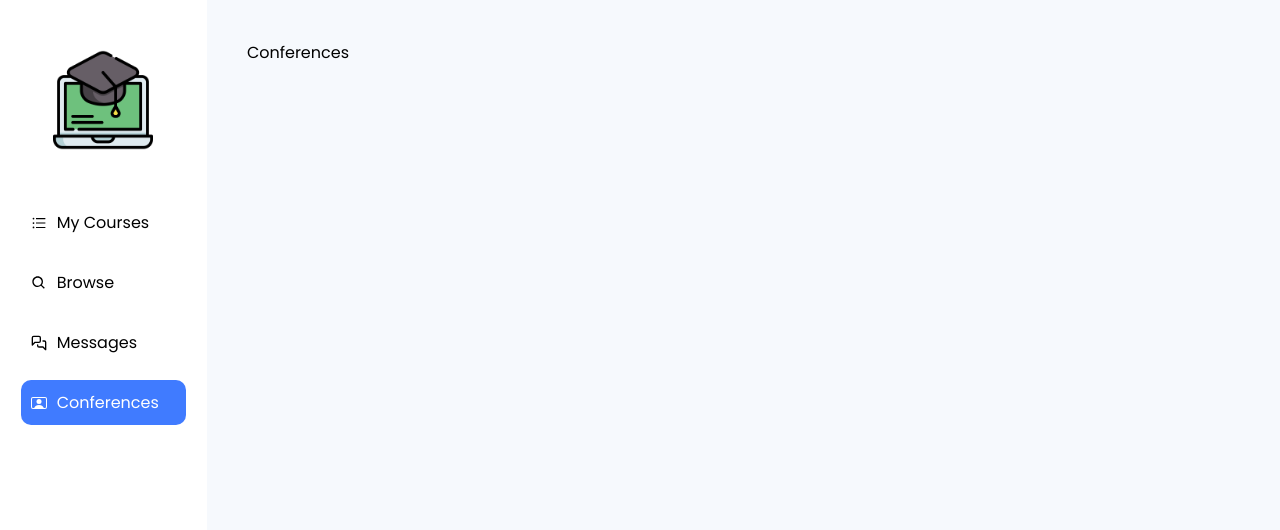
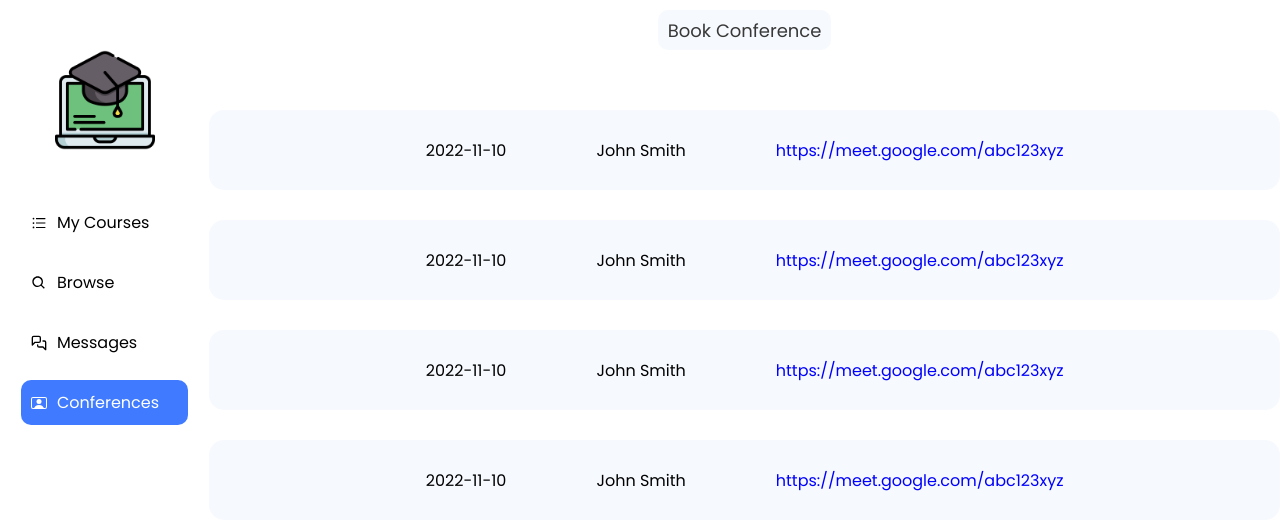
Before and after one commit to amr-hammoud/e-learning-system, a React (Create React App) app in the folder frontend/: page /student/conferences in a window 1280 px wide. Shown: the top 530 px of the page. Built offline with nearby package versions, Linux system fonts and the light colour scheme; the HTML template or start-up script is replaced by a standard one.

Commit message:
<FE> Added design of student's 1-on-1 conference component

```diff
--- a/frontend/src/Components/Base/Button/style.css
+++ b/frontend/src/Components/Base/Button/style.css
@@ -1,6 +1,5 @@
 .base-button {
     height: 40px;
     font-size: 18px;
-    width:150px;
     padding: 5px 10px;
   }
--- /dev/null
+++ b/frontend/src/Components/Student/Conference/index.jsx
@@ -0,0 +1,16 @@
+import React from "react";
+import './style.css';
+
+const Conference=({meeting})=>{
+	return (
+        <div className="meeting-info flex row primary-bg rounded center">
+            <div class="meeting-date flex center">
+                <span>{meeting.date}</span>
+                <span>{meeting.teacher}</span>
+                <span className="meet_link">{meeting.link}</span>
+            </div>
+        </div>
+
+    );
+}
+export default Conference;
--- /dev/null
+++ b/frontend/src/Components/Student/Conference/style.css
@@ -0,0 +1,14 @@
+.meeting-info{
+    margin-top: 30px;
+    height:80px;
+
+    padding:30px;
+    /* margin-right: 30px; */
+}
+.meeting-date{
+    gap:90px;
+}
+.meet_link{
+    color:blue;
+    cursor: pointer;
+}
--- a/frontend/src/Pages/Student/Conferences/index.jsx
+++ b/frontend/src/Pages/Student/Conferences/index.jsx
@@ -1,14 +1,37 @@
 import React from "react";
 import Sidebar from "../../../Components/Common/Sidebar";
-
-function StudentConferencesPage() {
+import Conference from "../../../Components/Student/Conference";
+import Button from "../../../Components/Base/Button";
+const StudentConferencesPage=()=>{
+	const meeting={"date": "2022-11-10",
+					"teacher": "John Smith",
+					"link": "https://meet.google.com/abc123xyz"
+				}
 	return (
 		<div className="page flex">
 			<Sidebar
 				items={["My Courses", "Browse", "Messages", "Conferences"]}
 				selected={"Conferences"}
 			/>
-			<div className="container">Conferences</div>
+			{/* <div className="container">Conferences</div> */}
+			<div className="course-browse-container">
+			<div class="flex column meeting-container white-bg rounded ">
+				<div className="new-conference flex row center">
+					<Button
+					color={"primary-bg"}
+					textColor={"dark-gray"}
+					text={"Book Conference"}
+					/>
+				</div>
+				<div className="spacer-"></div>
+				<div className="spacer-30"></div>
+				<Conference meeting={meeting} />
+				<Conference meeting={meeting} />
+				<Conference meeting={meeting} />
+				<Conference meeting={meeting} />
+			</div>
+			</div>
+
 		</div>
 	);
 }
--- a/frontend/src/Pages/Student/Conferences/style.css
+++ b/frontend/src/Pages/Student/Conferences/style.css
@@ -0,0 +1,9 @@
+.course-browse-container{
+    width:100%;
+    gap:50px;
+    padding-top: 150px;
+}
+.meeting-container{
+    width: 90%;
+    margin:15px;
+}
```
